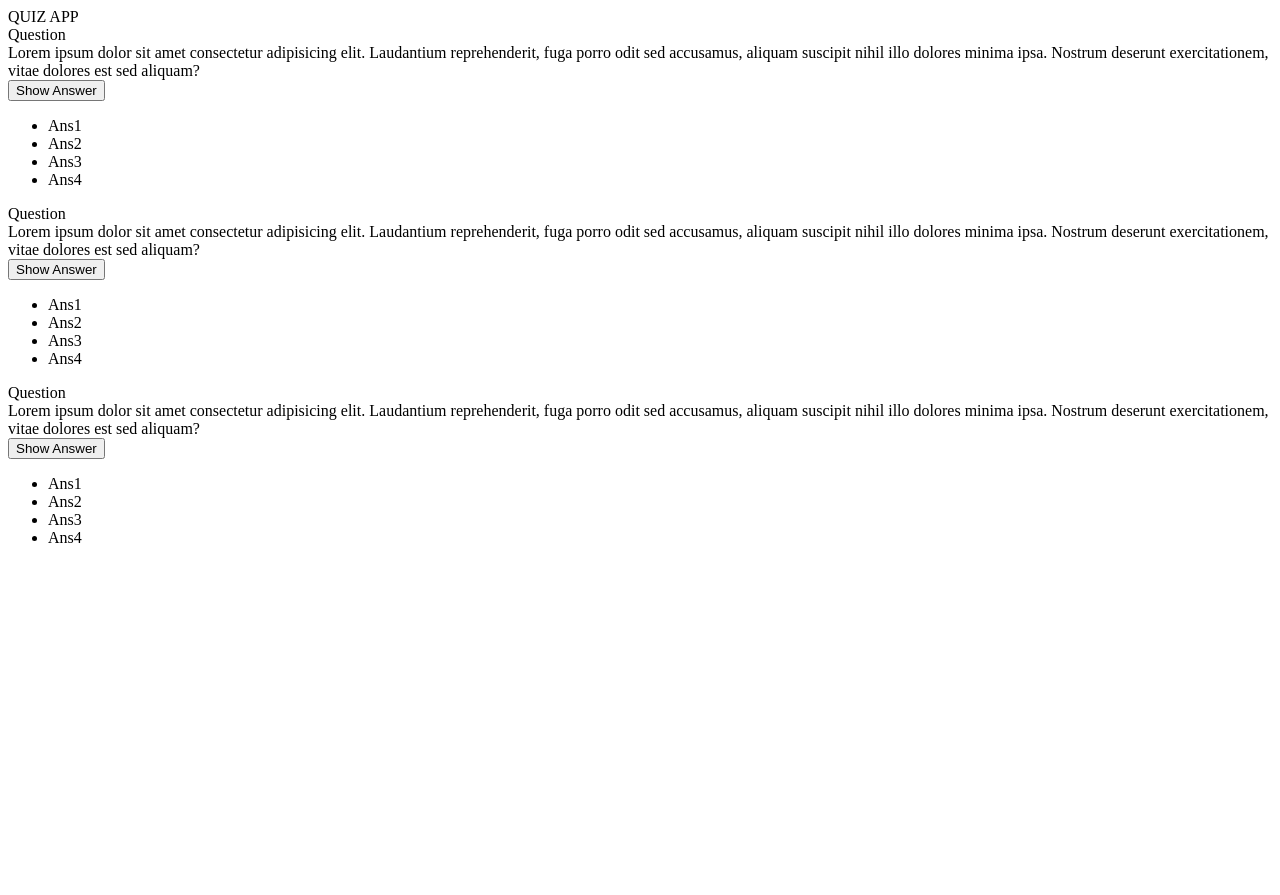
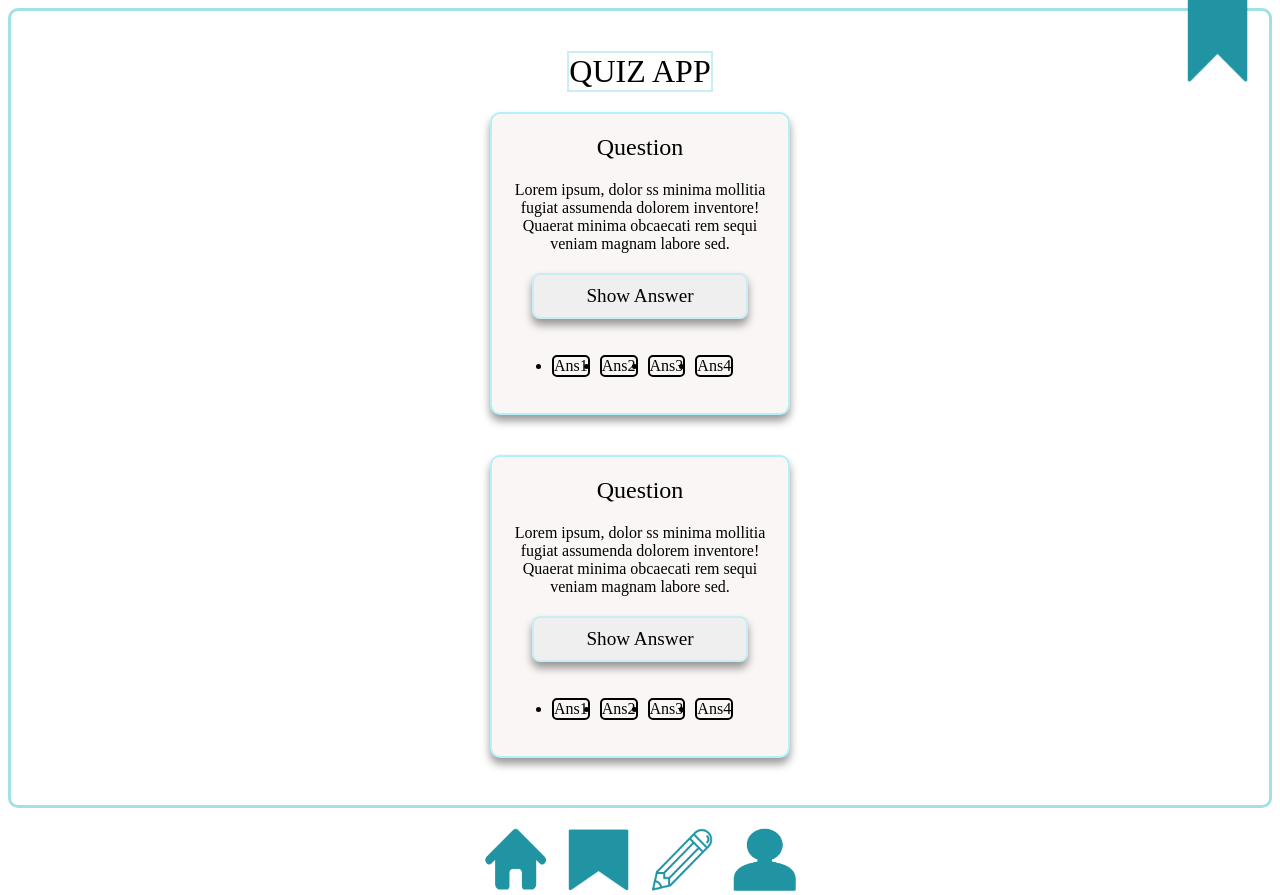
Before and after one commit to L-Kunu/Quiz-app, a plain HTML site: page index.html in a window 1280 px wide. Before the commit the page ends 800 px from the top, so only its background shows below. Drawn offline with Linux system fonts and the light colour scheme.

Commit message:
Add icons and design modified

```diff
--- a/index.html
+++ b/index.html
@@ -4,18 +4,19 @@
     <meta charset="UTF-8" />
     <meta http-equiv="X-UA-Compatible" content="IE=edge" />
     <meta name="viewport" content="width=device-width, initial-scale=1.0" />
+
     <title>QUIZ APP</title>
+    <link rel="stylesheet" href="/styles.css" />
   </head>
   <body>
+    <img class="bookmark" src="icons/bookmark.png" width="63" alt="" />
     <header>QUIZ APP</header>
 
-    <article class="question-card">
-      <div class="question-1">Question</div>
-      <div class="question">
-        Lorem ipsum dolor sit amet consectetur adipisicing elit. Laudantium
-        reprehenderit, fuga porro odit sed accusamus, aliquam suscipit nihil
-        illo dolores minima ipsa. Nostrum deserunt exercitationem, vitae dolores
-        est sed aliquam?
+    <article class="quiz-card">
+      <div class="question-title">Question</div>
+      <div class="question-card">
+        Lorem ipsum, dolor ss minima mollitia fugiat assumenda dolorem
+        inventore! Quaerat minima obcaecati rem sequi veniam magnam labore sed.
       </div>
       <button class="show-answer-btn">Show Answer</button>
       <ul class="answers">
@@ -26,13 +27,11 @@
       </ul>
     </article>
 
-    <article class="question-card">
-      <div class="question-1">Question</div>
-      <div class="question">
-        Lorem ipsum dolor sit amet consectetur adipisicing elit. Laudantium
-        reprehenderit, fuga porro odit sed accusamus, aliquam suscipit nihil
-        illo dolores minima ipsa. Nostrum deserunt exercitationem, vitae dolores
-        est sed aliquam?
+    <article class="quiz-card">
+      <div class="question-title">Question</div>
+      <div class="question-card">
+        Lorem ipsum, dolor ss minima mollitia fugiat assumenda dolorem
+        inventore! Quaerat minima obcaecati rem sequi veniam magnam labore sed.
       </div>
       <button class="show-answer-btn">Show Answer</button>
       <ul class="answers">
@@ -43,21 +42,19 @@
       </ul>
     </article>
 
-    <article class="question-card">
-      <div class="question-1">Question</div>
-      <div class="question">
-        Lorem ipsum dolor sit amet consectetur adipisicing elit. Laudantium
-        reprehenderit, fuga porro odit sed accusamus, aliquam suscipit nihil
-        illo dolores minima ipsa. Nostrum deserunt exercitationem, vitae dolores
-        est sed aliquam?
-      </div>
-      <button class="show-answer-btn">Show Answer</button>
-      <ul class="answers">
-        <li>Ans1</li>
-        <li>Ans2</li>
-        <li>Ans3</li>
-        <li>Ans4</li>
-      </ul>
-    </article>
+    <footer class="footer">
+      <a class="icons" href=""
+        ><img src="icons/home.png" width="63px" height="63px" alt=""
+      /></a>
+      <a class="icons" href=""
+        ><img src="icons/bookmark.png" width="63px" height="63px" alt=""
+      /></a>
+      <a class="icons" href=""
+        ><img src="icons/pencil.png" width="63px" height="63px" alt=""
+      /></a>
+      <a class="icons" href=""
+        ><img src="icons/person.png" width="63px" height="63px" alt=""
+      /></a>
+    </footer>
   </body>
 </html>
--- a/styles.css
+++ b/styles.css
@@ -1,11 +1,93 @@
 * {
   box-sizing: border-box;
+  font-family: serif;
 }
 
 html {
   height: 100%;
+  text-align: center;
+  display: block;
 }
 
 body {
-  margin: 5%;
+  border: 3px solid rgb(162, 223, 231);
+  border-radius: 10px;
+  display: flex;
+  flex-direction: column;
+  align-items: center;
+  height: 100vh;
+  padding-top: 40px;
+  position: relative;
 }
+
+.bookmark {
+  display: flex;
+  align-items: center;
+  justify-content: center;
+  font-size: 20px;
+  position: absolute;
+  right: 20px;
+  top: -20px;
+}
+
+header {
+  border: 2px solid rgb(200, 238, 243);
+  font-family: serif;
+  font-size: 2rem;
+}
+.quiz-card {
+  display: grid;
+  width: 300px;
+  padding: 20px;
+  margin: 20px;
+  box-shadow: 0 6px 8px rgba(0, 0, 0, 0.4);
+  border: 2px solid rgb(179, 240, 248);
+  border-radius: 10px;
+  background: rgb(250, 246, 246);
+}
+
+.question-title {
+  text-align: center;
+  font-size: 1.5rem;
+  padding-bottom: 20px;
+}
+.show-answer-btn {
+  display: flex;
+  justify-content: center;
+  padding: 10px;
+  border: 2px solid rgb(200, 238, 243);
+  border-radius: 8px;
+  box-shadow: 0 6px 8px rgba(0, 0, 0, 0.4);
+  font-size: 1.2rem;
+  margin: 20px;
+}
+
+.answers {
+  display: flex;
+  flex-direction: row;
+  gap: 10px;
+  text-decoration: none;
+}
+
+li {
+  text-decoration: none;
+  border: 2px solid;
+  border-radius: 5px;
+}
+
+footer {
+  display: flex;
+  flex-direction: row;
+  justify-content: space-between;
+  flex-wrap: wrap;
+  gap: 20px;
+  padding-top: 50px;
+}
+
+/*.icons {
+  margin: auto;
+  padding: auto;
+  display: flex;
+  flex-direction: row;
+  justify-content: space-between;
+}*/
```
Also changed, not shown: icons/bookmark.png (added), icons/home.png (added), icons/pencil.png (added), icons/person.png (added).
